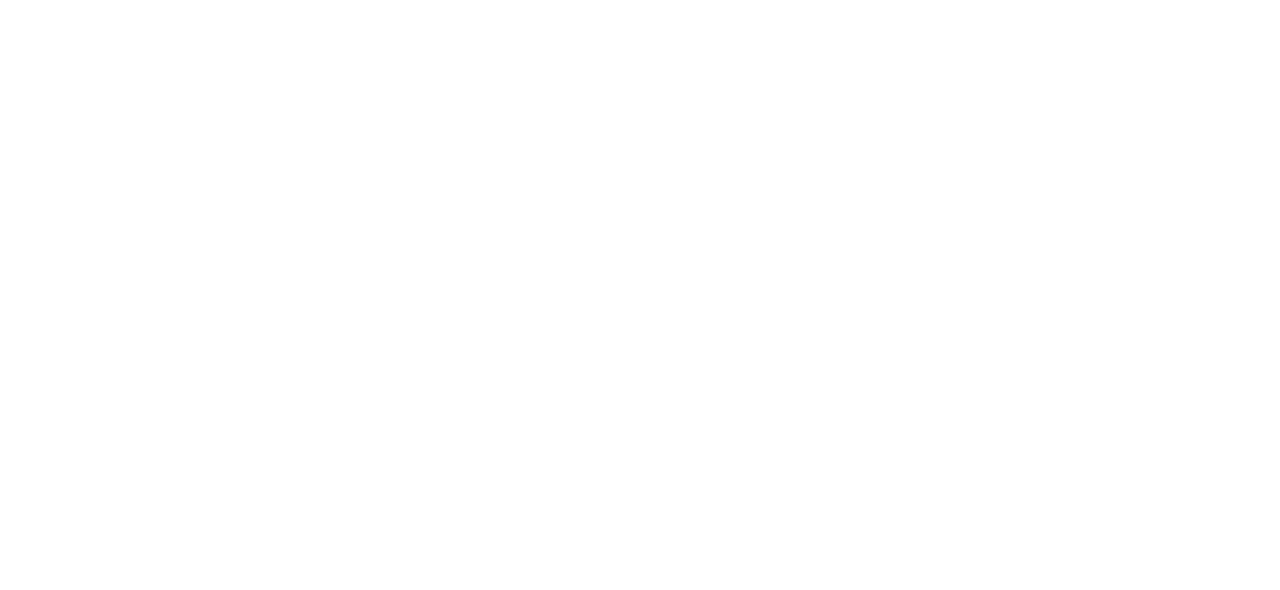
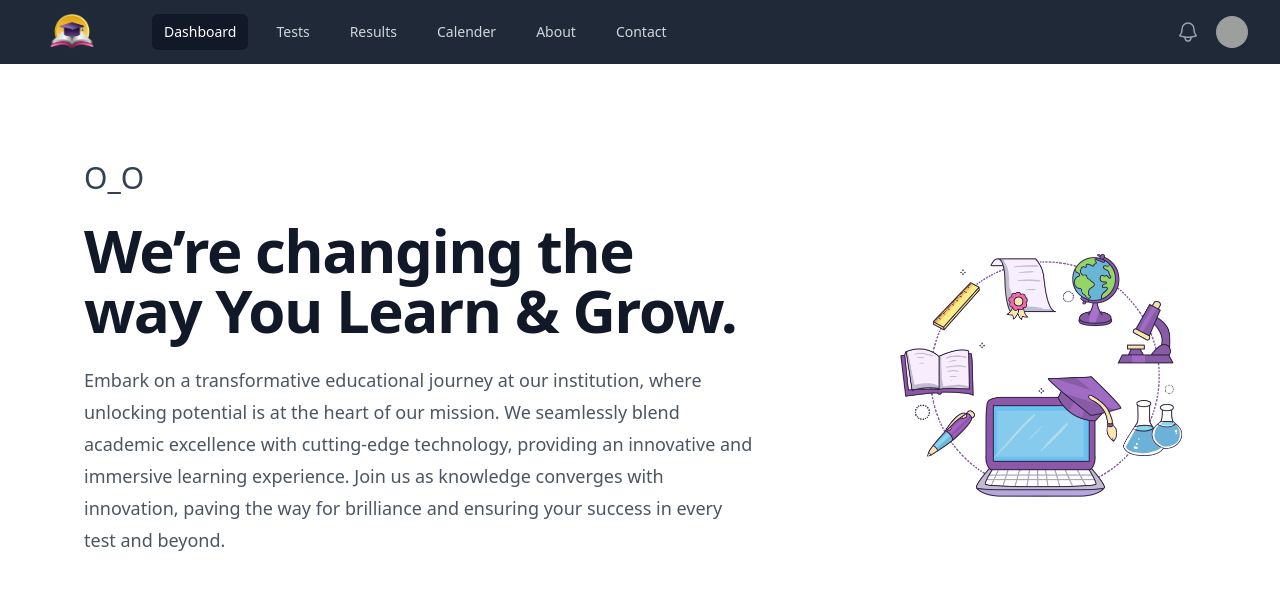
Before and after one commit to ankitt26/Education-Pointer, a React (Vite) app: page /about in a window 1280 px wide. Before the commit this address had no page. Shown: the top 590 px of the page. Built offline with nearby package versions, Linux system fonts and the light colour scheme; grey boxes are pictures that could not be loaded.

Commit message:
Create About Component

```diff
--- a/src/App.jsx
+++ b/src/App.jsx
@@ -6,6 +6,7 @@
 import Teacher from "./components/signup/teacher";
 import Dashboard from "./components/dashboard";
 import Home from "./components/Home";
+import About from "./components/About";
 
 function App() {
   return (
@@ -18,6 +19,7 @@
         <Route path="/login/student" element={<Student_log />} />
         <Route path="/login/teacher" element={<Teacher_log />} />
         <Route path="/dashboard" element={<Dashboard />} />
+        <Route path="/about" element={<About />} />
       </Routes>
     </BrowserRouter>
   );
--- /dev/null
+++ b/src/components/About.jsx
@@ -0,0 +1,39 @@
+import Navbar from "./Navbar";
+import About from "../assets/images/about.png";
+export default () => {
+  return (
+    <>
+      <Navbar />
+      <div className="bg-white h-screen">
+        <div className="flex flex-row justify-between items-center gap-20 sm:px-4 lg:px-10">
+          <div className="mx-auto max-w-2xl sm:py-48 lg:py-24">
+            <div className="text-left">
+              <p className="text-3xl text-slate-700 pb-6"> O_O</p>
+              <h1 className="text-4xl font-bold tracking-tight text-gray-900 sm:text-6xl">
+                We’re changing the way You Learn & Grow.
+              </h1>
+              <p className="mt-6 text-lg leading-8 text-gray-600">
+                Embark on a transformative educational journey at our
+                institution, where unlocking potential is at the heart of our
+                mission. We seamlessly blend academic excellence with
+                cutting-edge technology, providing an innovative and immersive
+                learning experience. Join us as knowledge converges with
+                innovation, paving the way for brilliance and ensuring your
+                success in every test and beyond.
+              </p>
+            </div>
+          </div>
+
+          <div className="w-80 y-80 mr-10  flex-nowrap">
+            <img
+              src={About}
+              // src="https://images.unsplash.com/photo-1559136555-9303baea8ebd?ixlib=rb-4.0.3&ixid=MnwxMjA3fDB8MHxwaG90by1wYWdlfHx8fGVufDB8fHx8&auto=format&fit=crop&crop=focalpoint&fp-x=.4&w=396&h=528&q=80"
+              alt="image"
+              className=" w-80 mt-10"
+            />
+          </div>
+        </div>
+      </div>
+    </>
+  );
+};
```
Also changed, not shown: src/assets/images/about.png (added).
